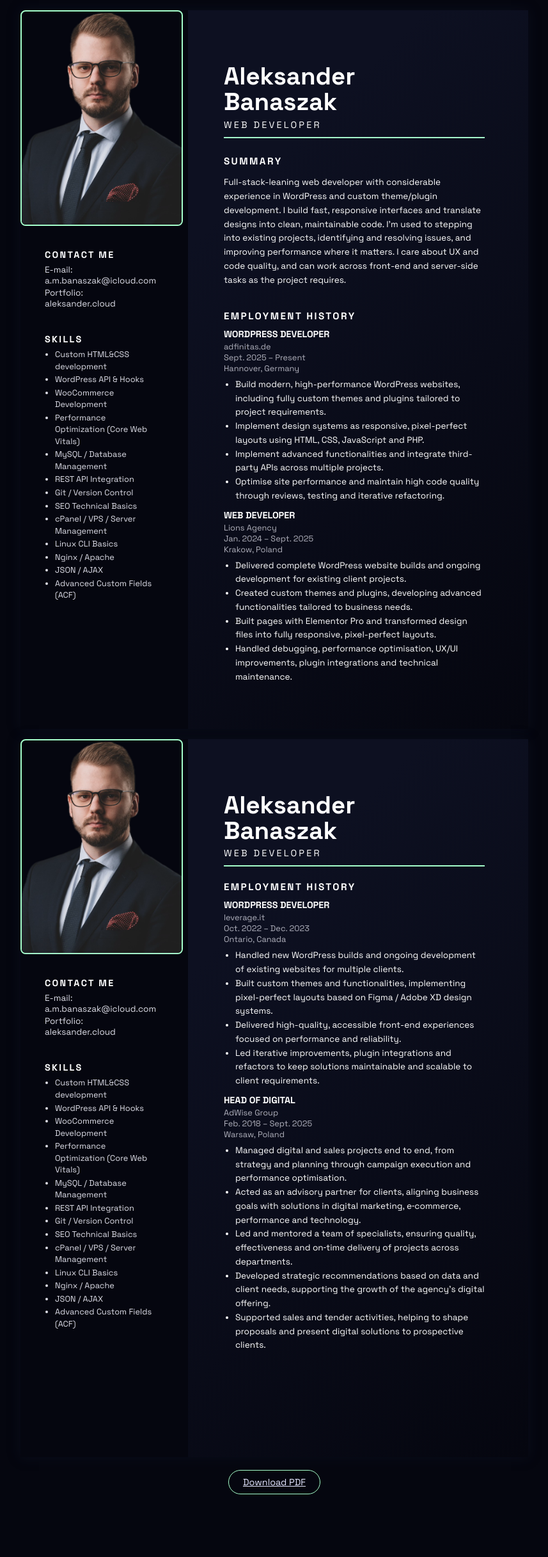
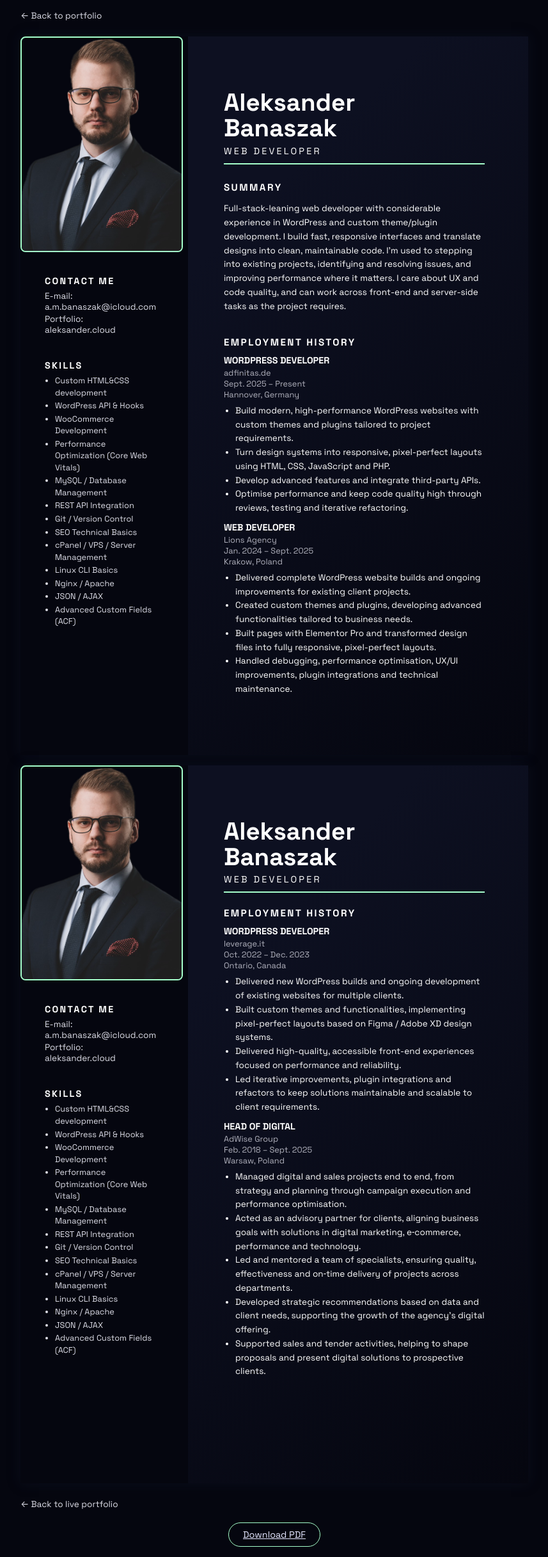
Before and after one commit to Nephilimist/aleksander.cloud, a PHP site: page /cv.html in a window 1280 px wide. Shown: the whole page at 64% size, without its empty margins (211-1068 px from the left). Before the commit the page ends 2335 px from the top, so only its background shows below. Run offline with PHP 8.4, Linux system fonts and the light colour scheme.

Commit message:
texts update

```diff
--- a/assets/css/cv.css
+++ b/assets/css/cv.css
@@ -24,6 +24,32 @@ body.cv-body {
   flex-direction: column;
   gap: 16px;
   align-items: center;
+}
+
+.cv-top-nav {
+  width: 210mm;
+  max-width: 100%;
+  display: flex;
+  justify-content: flex-start;
+  margin-bottom: 8px;
+}
+
+.cv-top-nav__link {
+  font-size: 0.85rem;
+  color: var(--cv-text-light);
+  text-decoration: none;
+}
+
+.cv-top-nav__link:hover {
+  color: var(--cv-side-accent);
+}
+
+.cv-bottom-nav {
+  width: 210mm;
+  max-width: 100%;
+  display: flex;
+  justify-content: flex-start;
+  margin-top: 8px;
 }
 
 .cv-page {
--- a/cv.html
+++ b/cv.html
@@ -10,10 +10,14 @@
       href="https://fonts.googleapis.com/css2?family=Space+Grotesk:wght@400;500;600;700&display=swap"
       rel="stylesheet"
     />
+    <link rel="icon" type="image/svg+xml" href="assets/img/favicon.svg" />
     <link rel="stylesheet" href="assets/css/cv.css" />
   </head>
   <body class="cv-body">
     <main class="cv-document">
+      <header class="cv-top-nav">
+        <a href="index.html" class="cv-top-nav__link">← Back to portfolio</a>
+      </header>
       <!-- Page 1 -->
       <section class="cv-page cv-page--1">
         <aside class="cv-side">
@@ -75,20 +79,19 @@
               </header>
               <ul class="cv-job-text">
                 <li>
-                  Build modern, high-performance WordPress websites, including fully custom themes
-                  and plugins tailored to project requirements.
+                  Build modern, high-performance WordPress websites with custom themes and plugins
+                  tailored to project requirements.
                 </li>
                 <li>
-                  Implement design systems as responsive, pixel-perfect layouts using HTML, CSS,
+                  Turn design systems into responsive, pixel-perfect layouts using HTML, CSS,
                   JavaScript and PHP.
                 </li>
                 <li>
-                  Implement advanced functionalities and integrate third-party APIs across multiple
-                  projects.
+                  Develop advanced features and integrate third-party APIs.
                 </li>
                 <li>
-                  Optimise site performance and maintain high code quality through reviews, testing
-                  and iterative refactoring.
+                  Optimise performance and keep code quality high through reviews, testing and
+                  iterative refactoring.
                 </li>
               </ul>
             </article>
@@ -105,7 +108,7 @@
               </header>
               <ul class="cv-job-text">
                 <li>
-                  Delivered complete WordPress website builds and ongoing development for existing
+                  Delivered complete WordPress website builds and ongoing improvements for existing
                   client projects.
                 </li>
                 <li>
@@ -181,7 +184,7 @@
               </header>
               <ul class="cv-job-text">
                 <li>
-                  Handled new WordPress builds and ongoing development of existing websites for
+                  Delivered new WordPress builds and ongoing development of existing websites for
                   multiple clients.
                 </li>
                 <li>
@@ -237,6 +240,10 @@
         </section>
       </section>
 
+      <div class="cv-bottom-nav">
+        <a href="index.html" class="cv-top-nav__link">← Back to live portfolio</a>
+      </div>
+
       <a
         class="cv-print-btn"
         href="Aleksander-Banaszak_CV.pdf"
```
Also changed, not shown: assets/css/styles.css (+8 -1 lines), index.html (+33 -9 lines), assets/img/favicon.svg (added).
